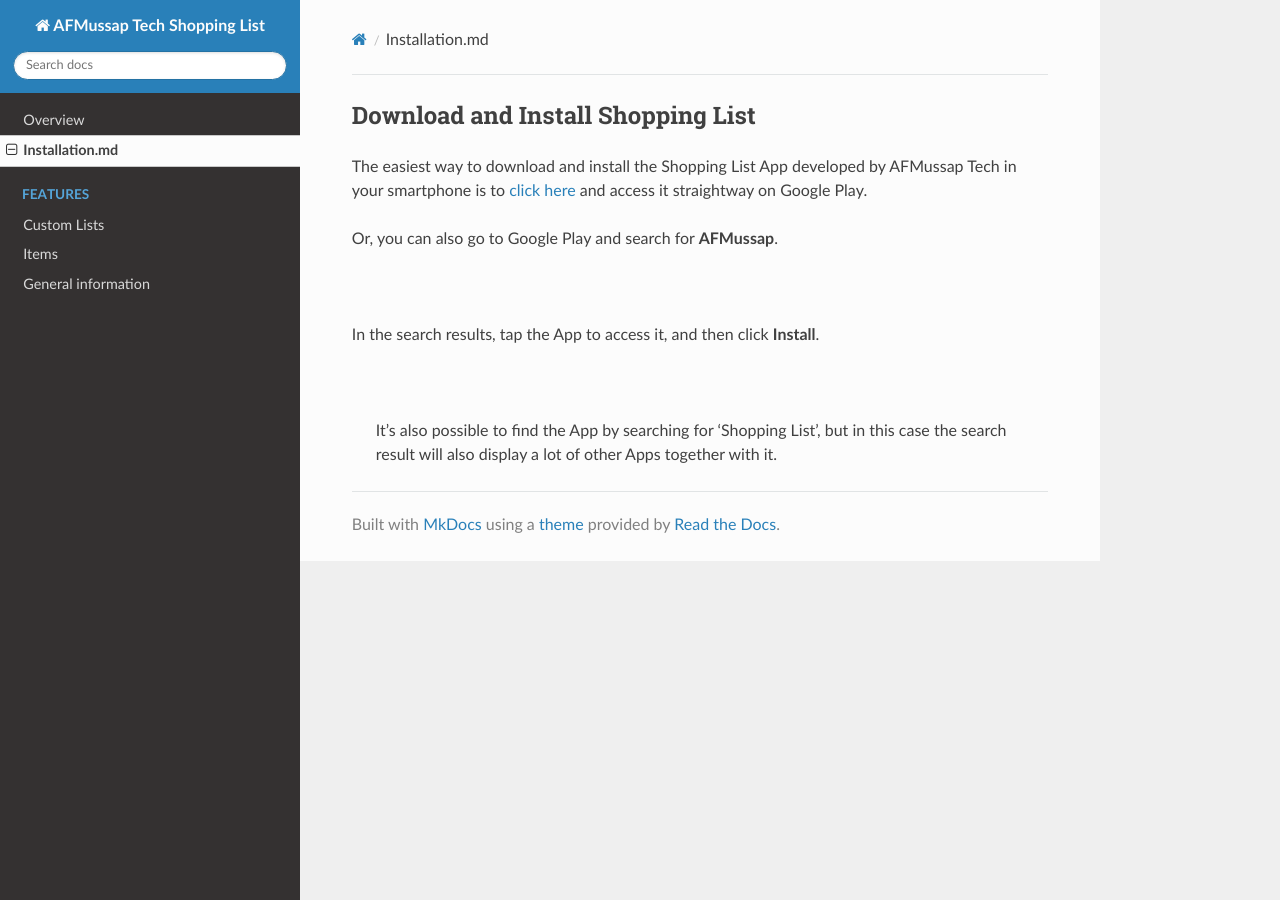
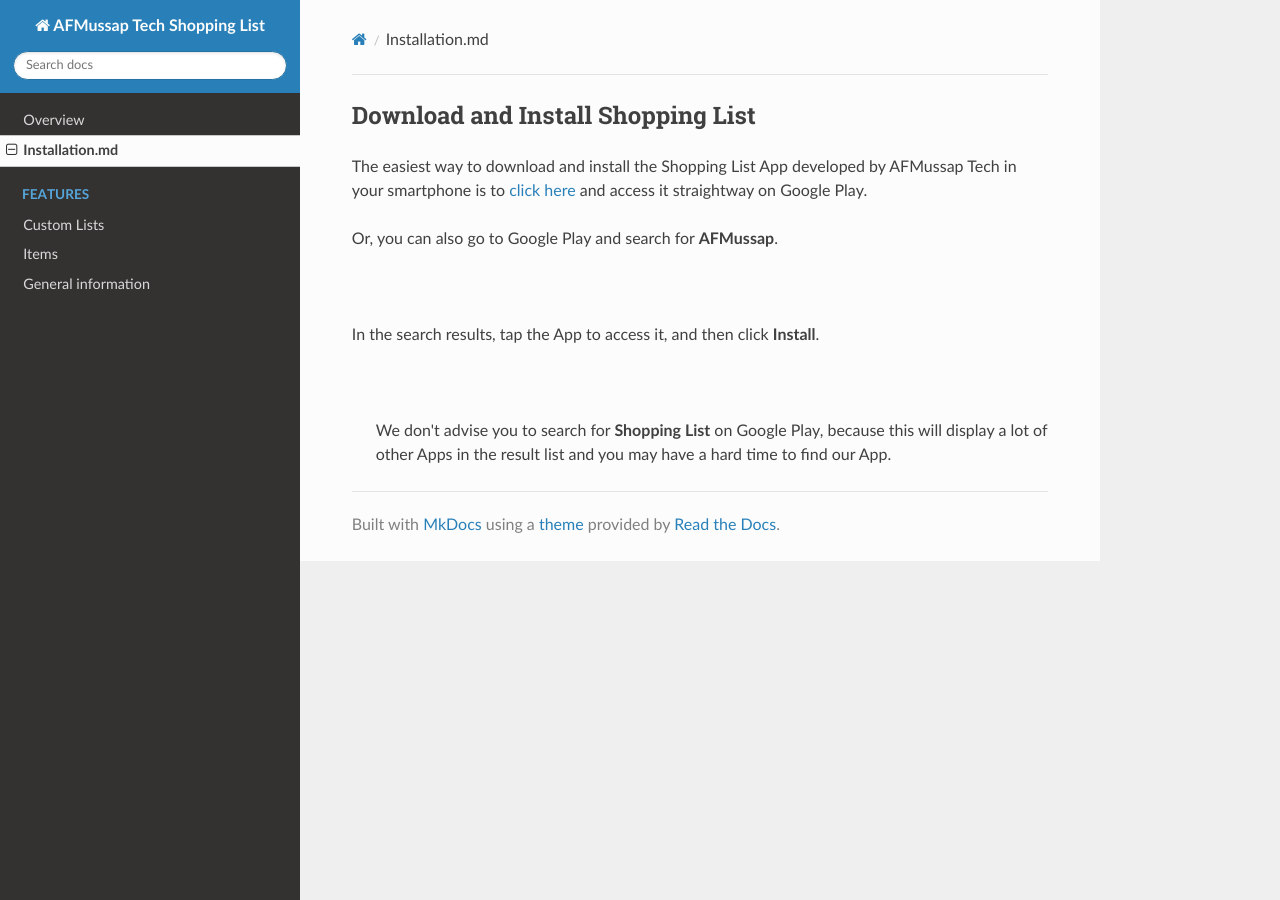
Before and after one commit to andreamussap/AFMussap-Tech-Shopping-List, an MkDocs documentation site: the page built from docs/installation.md, in a window 1280 px wide. Built offline with MkDocs 1.6.1, drawn with Linux system fonts in a browser that asks for light colours; nearby versions of some CDN libraries; old or Windows-style settings are respelled for this version of MkDocs.

Commit message:
Update installation.md

```diff
--- a/docs/installation.md
+++ b/docs/installation.md
@@ -10,4 +10,4 @@
 
 ![](/images/Tap-App.png)![](/images/Install.png)
 
-> It’s also possible to find the App by searching for ‘Shopping List’, but in this case the search result will also display a lot of other Apps together with it.
+> We don't advise you to search for **Shopping List** on Google Play, because this will display a lot of other Apps in the result list and you may have a hard time to find our App.
```
